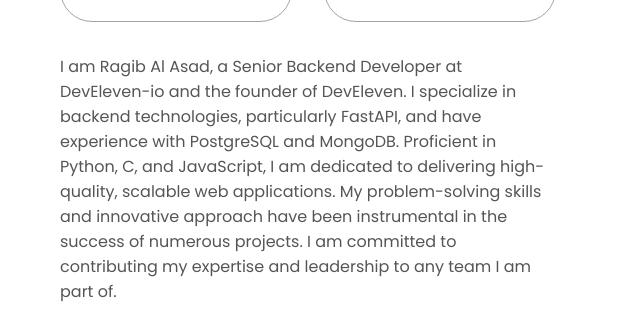
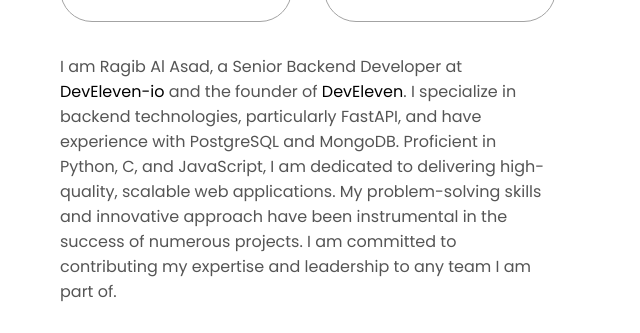
Before and after one commit to ragibalasad/ragibalasad.github.io, a plain HTML site: page index.html in a window 1280 px wide. Shown: the part 1256-1589 px from the top of the page, 564-1204 px from the left. Drawn offline with Linux system fonts and the light colour scheme.

Commit message:
added develeven links

```diff
--- a/index.html
+++ b/index.html
@@ -107,7 +107,7 @@
           </div>
           <div class="text-container">
             <p>
-              I am Ragib Al Asad, a Senior Backend Developer at DevEleven-io and the founder of DevEleven. I specialize in backend technologies, particularly FastAPI, and have experience with PostgreSQL and MongoDB. Proficient in Python, C, and JavaScript, I am dedicated to delivering high-quality, scalable web applications. My problem-solving skills and innovative approach have been instrumental in the success of numerous projects. I am committed to contributing my expertise and leadership to any team I am part of.
+              I am Ragib Al Asad, a Senior Backend Developer at <a href="https://develeven-io.vercel.app/" target="_blank">DevEleven-io</a> and the founder of <a href="https://github.com/DEVELEVEN-io" target="_blank">DevEleven</a>. I specialize in backend technologies, particularly FastAPI, and have experience with PostgreSQL and MongoDB. Proficient in Python, C, and JavaScript, I am dedicated to delivering high-quality, scalable web applications. My problem-solving skills and innovative approach have been instrumental in the success of numerous projects. I am committed to contributing my expertise and leadership to any team I am part of.
             </p>
           </div>
         </div>
```
